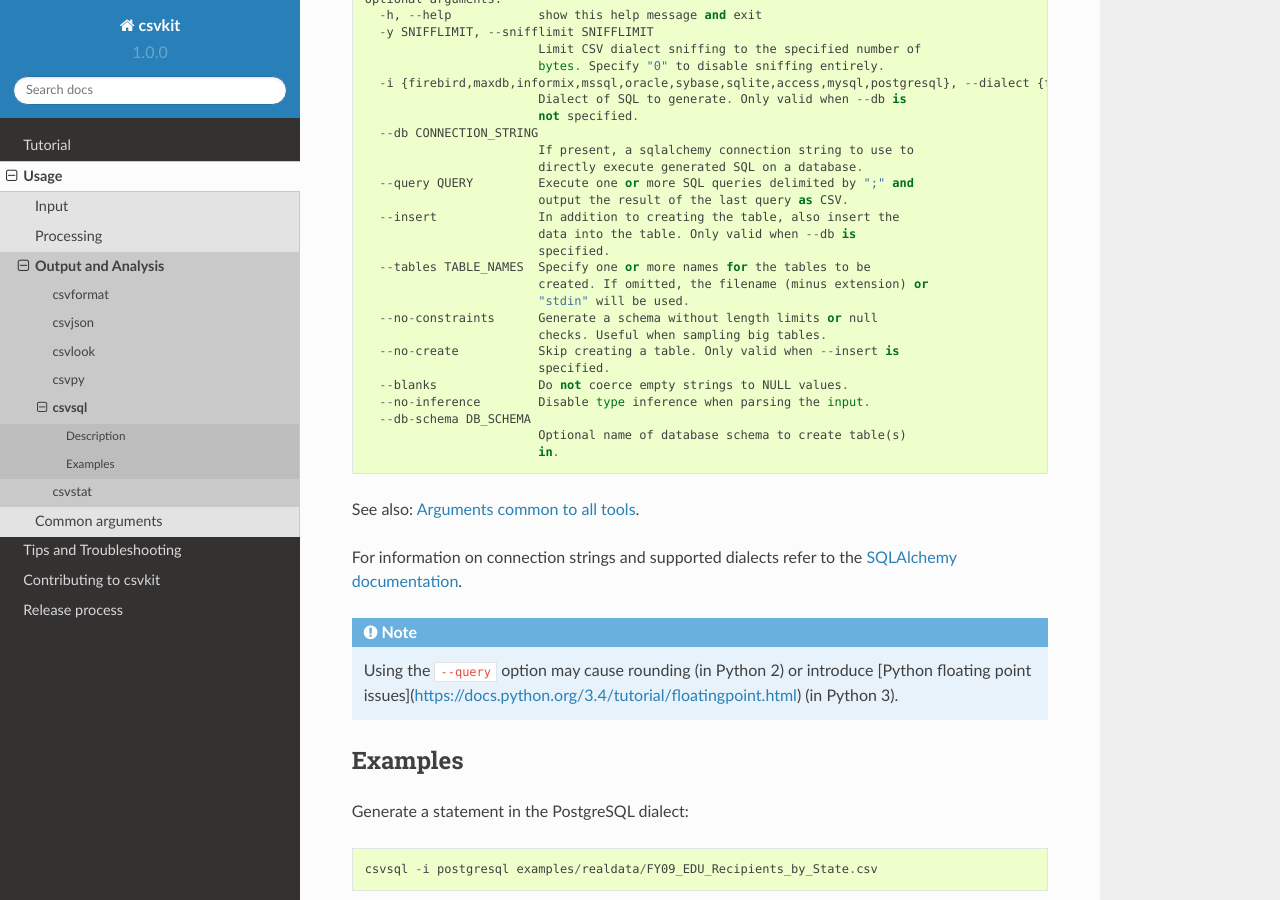
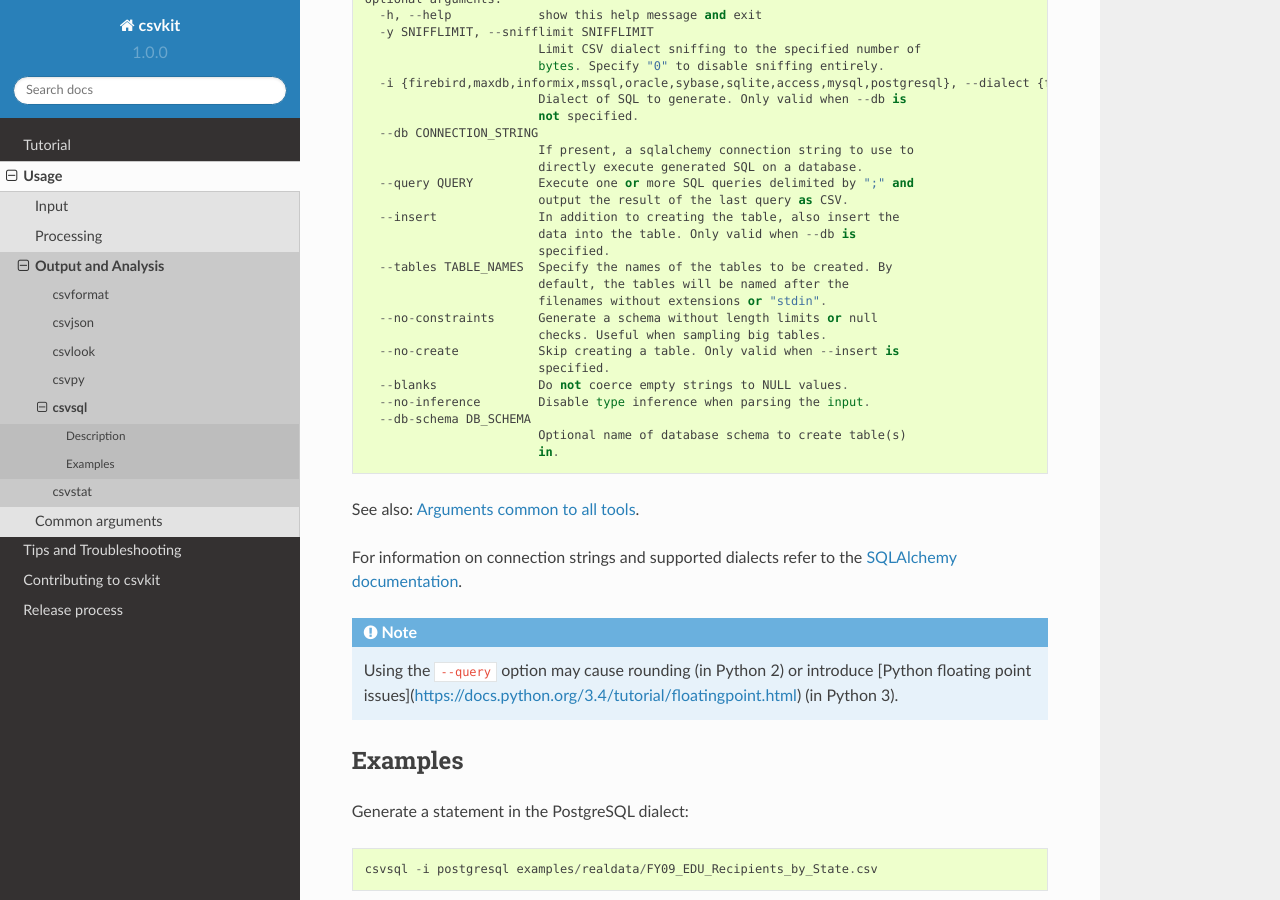
Before and after one commit to wireservice/csvkit, a Sphinx documentation site: the page built from docs/scripts/csvsql.rst, in a window 1280 px wide and 900 px high, scrolled down 579 px. Built offline with Sphinx 7.4.7 and the Read the Docs theme 2.0.0, drawn with Linux system fonts in a browser that asks for light colours.

Commit message:
csvsql: Clarify help text for --tables, #521

```diff
--- a/docs/scripts/csvsql.rst
+++ b/docs/scripts/csvsql.rst
@@ -39,9 +39,9 @@
       --insert              In addition to creating the table, also insert the
                             data into the table. Only valid when --db is
                             specified.
-      --tables TABLE_NAMES  Specify one or more names for the tables to be
-                            created. If omitted, the filename (minus extension) or
-                            "stdin" will be used.
+      --tables TABLE_NAMES  Specify the names of the tables to be created. By
+                            default, the tables will be named after the
+                            filenames without extensions or "stdin".
       --no-constraints      Generate a schema without length limits or null
                             checks. Useful when sampling big tables.
       --no-create           Skip creating a table. Only valid when --insert is
```
Also changed, not shown: 1 other file.
